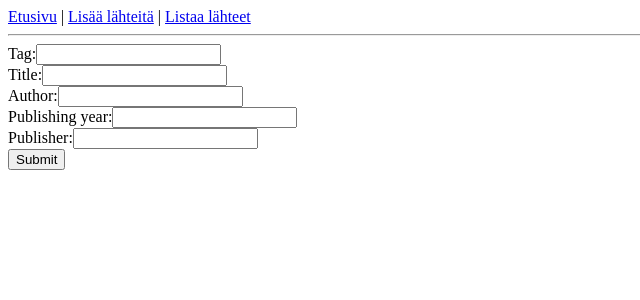
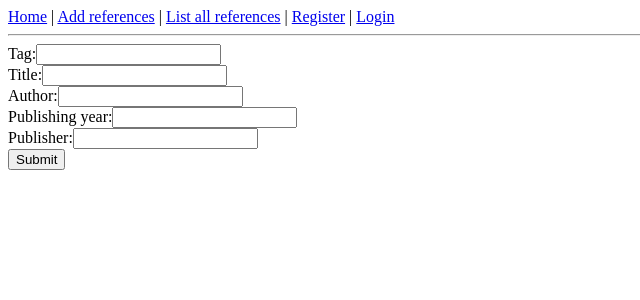
Before and after one commit to AlTu774/Reference_manager, a Flask app: page /add in a window 1280 px wide. Shown: the top 300 px of the page, without its empty margins (0-640 px from the left). Run offline with Flask 3, Linux system fonts and the light colour scheme.

Commit message:
Add register & login to navbar

```diff
--- a/templates/layout.html
+++ b/templates/layout.html
@@ -1,6 +1,8 @@
 <!doctype html>
-<a href='/'>Etusivu</a> |
-<a href='/add'>Lisää lähteitä</a> |
-<a href='/list'> Listaa lähteet</a>
+<a href='/'>Home</a> |
+<a href='/add'>Add references</a> |
+<a href='/list'>List all references</a> |
+<a href='/register'>Register</a> |
+<a href='/login'>Login</a>
 <hr>
 {% block content %}{% endblock %}
```
